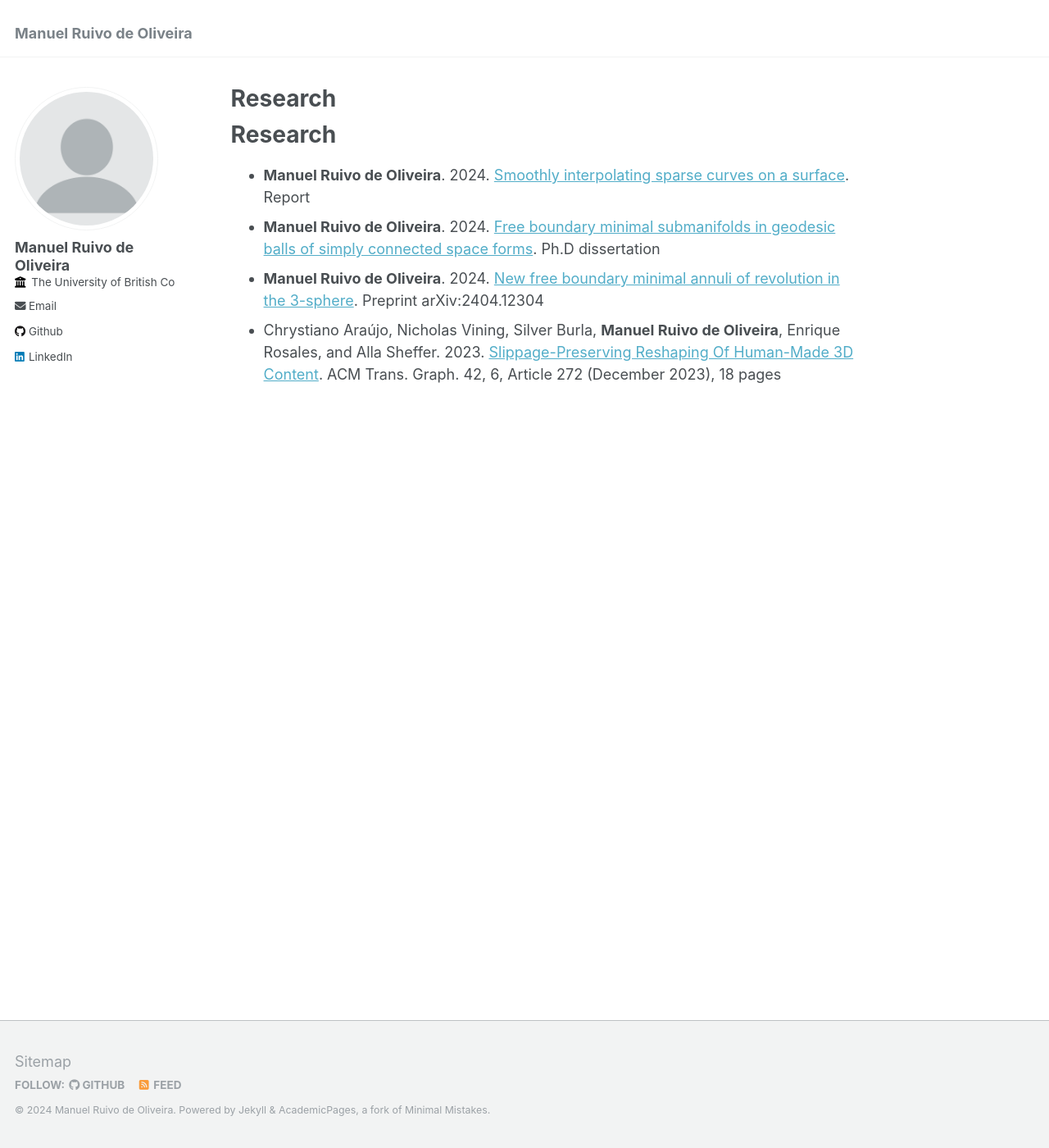
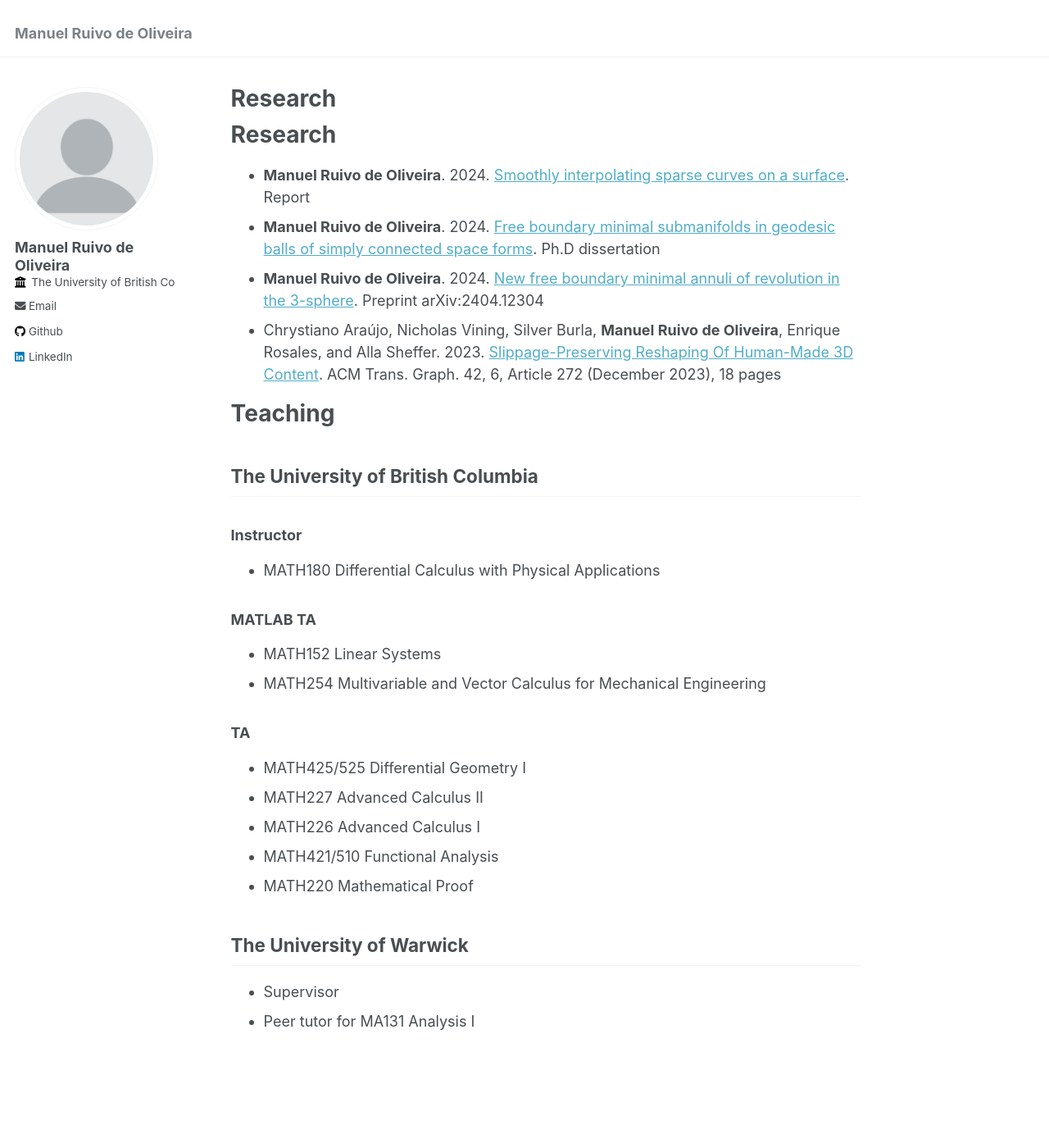
Before and after one commit to manuelruivodeoliveira/manuelruivodeoliveira.github.io, a Jekyll site: the page built from _pages/about.md, in a window 1280 px wide and 1400 px high. Shown: the whole window at 82% size. Built offline with Jekyll 4.4.1, drawn with Linux system fonts in a browser that asks for light colours; our own code applies the rules of GitHub Pages for plain Markdown files.

Commit message:
Added teaching section

```diff
--- a/_pages/about.md
+++ b/_pages/about.md
@@ -13,8 +13,25 @@ redirect_from:
 * **Manuel Ruivo de Oliveira**. 2024. <a href="https://arxiv.org/abs/2404.12304" target="_blank">New free boundary minimal annuli of revolution in the 3-sphere</a>. Preprint arXiv:2404.12304
 * Chrystiano Araújo, Nicholas Vining, Silver Burla, **Manuel Ruivo de Oliveira**, Enrique Rosales, and Alla Sheffer. 2023. <a href="https://www.cs.ubc.ca/labs/imager/tr/2023/3DReshaping/" target="_blank">Slippage-Preserving Reshaping Of Human-Made 3D Content</a>. ACM Trans. Graph. 42, 6, Article 272 (December 2023), 18 pages
 
+# Teaching
+## The University of British Columbia
+### Instructor
+* MATH180 Differential Calculus with Physical Applications
 
+### MATLAB TA
+* MATH152 Linear Systems
+* MATH254 Multivariable and Vector Calculus for Mechanical Engineering
 
+### TA
+* MATH425/525 Differential Geometry I
+* MATH227 Advanced Calculus II
+* MATH226 Advanced Calculus I
+* MATH421/510 Functional Analysis
+* MATH220 Mathematical Proof
+
+## The University of Warwick
+* Supervisor
+* Peer tutor for MA131 Analysis I
 
 
 
```
